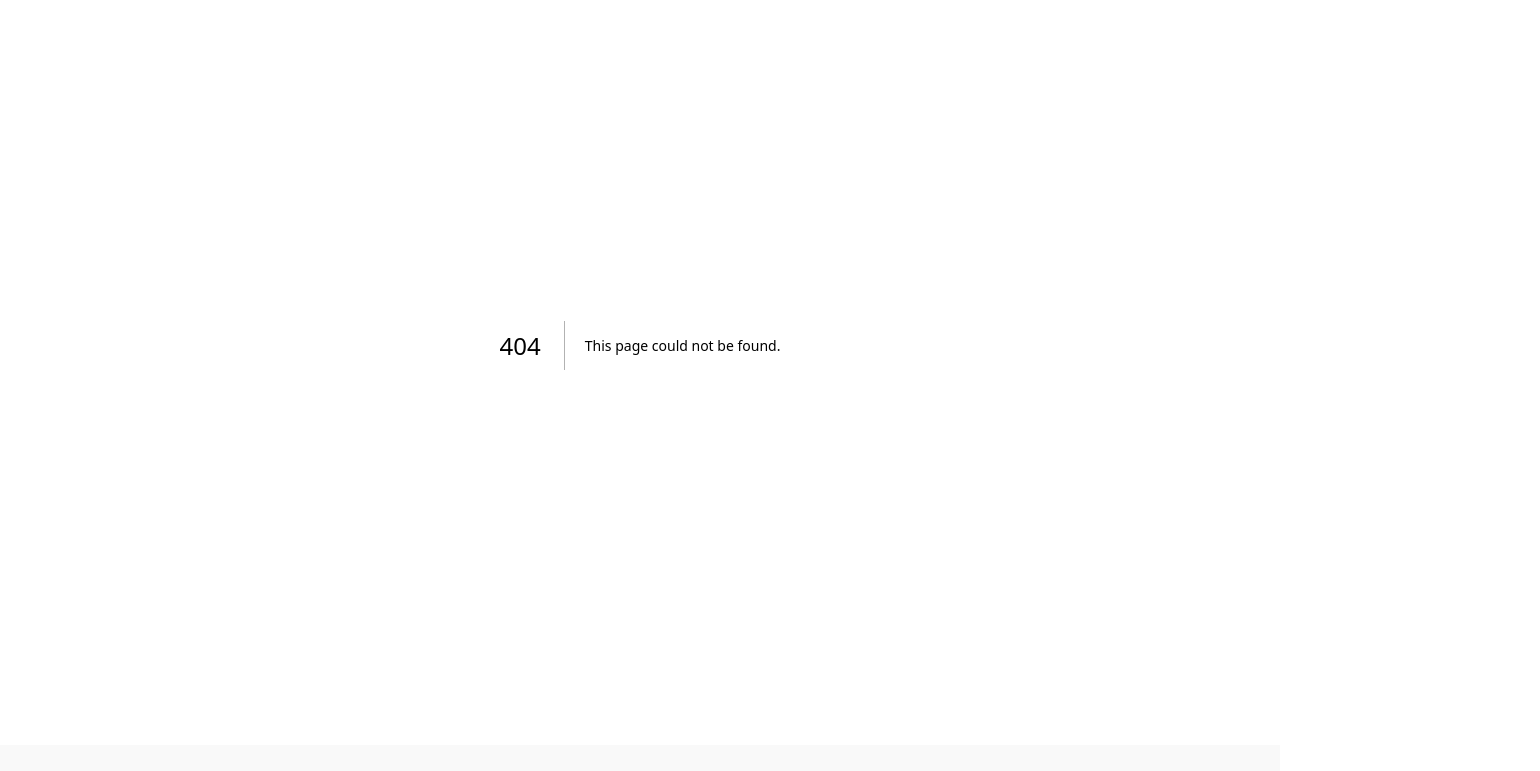
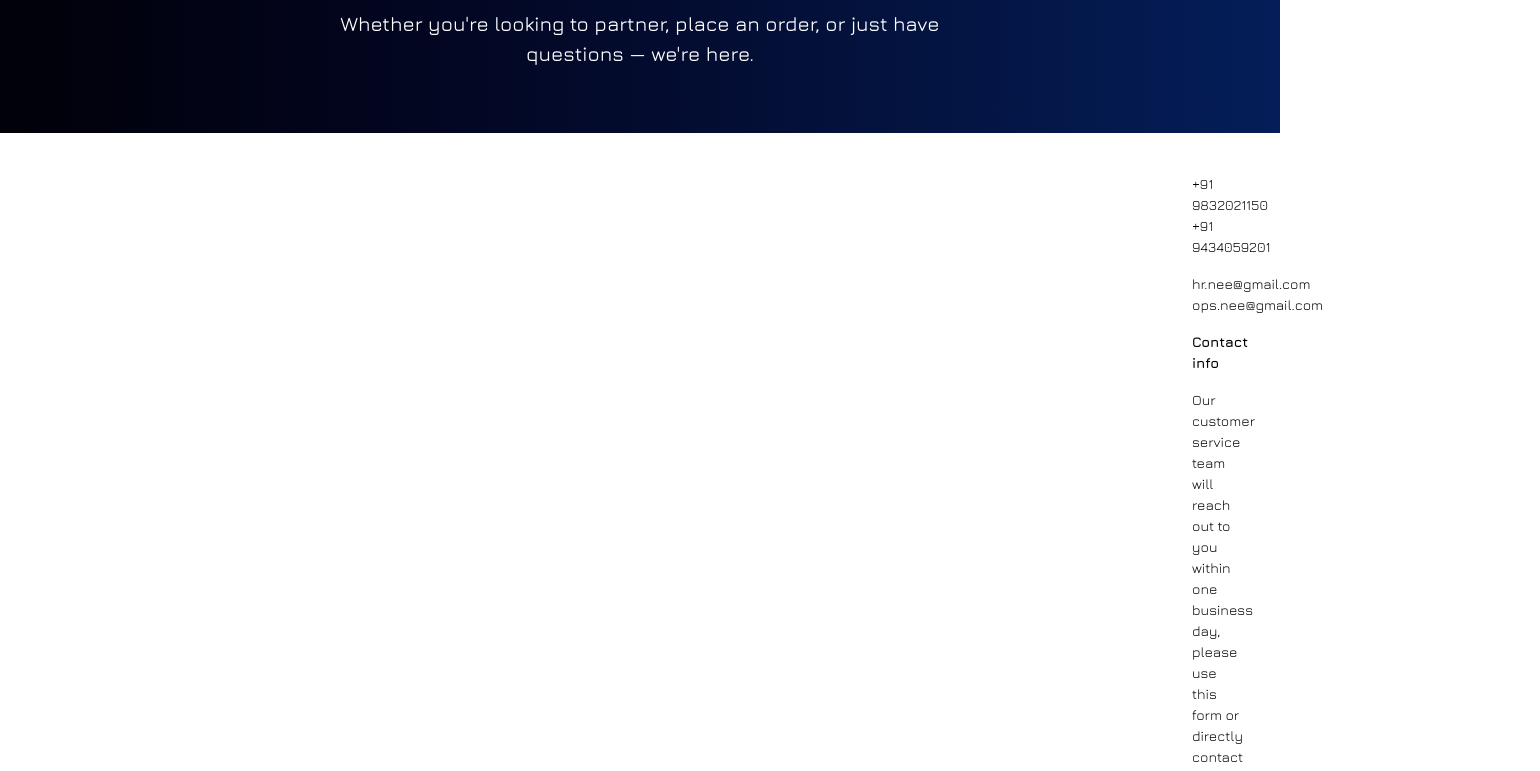
Before and after one commit to himanshuSri24/north-eastern-enterprise, a Next.js app: page /contact-us in a window 1280 px wide. Before the commit this address had no page. Shown: the part 400-1171 px from the top of the page, 1540 px wide, since content can reach past the window. Built offline with nearby package versions, Linux system fonts and the light colour scheme.

Commit message:
authorised brands done

```diff
--- /dev/null
+++ b/src/app/authorised-brands/page.tsx
@@ -0,0 +1,16 @@
+import React from "react";
+import Banner from "../../components/banner/Banner";
+import { BannerPage } from "../../components/banner/Banner";
+import WhyNEE from "../../components/whyNee/WhyNEE";
+import Logos, { Logosforab } from "@/components/partners/Logos";
+
+const page = () => {
+  return (
+    <div className="font-jura">
+      <Banner page={BannerPage.AUTHORISED_BRANDS} />
+      <Logosforab />
+    </div>
+  );
+};
+
+export default page;
--- /dev/null
+++ b/src/app/contact-us/page.tsx
@@ -0,0 +1,40 @@
+import React from "react";
+import Banner from "../../components/banner/Banner";
+import { BannerPage } from "../../components/banner/Banner";
+import Form from "@/components/contact/Form";
+
+const Page = () => {
+  return (
+    <div className="font-jura">
+      <Banner page={BannerPage.CONTACT_US} />
+
+      <div>
+        <div className="mb-6 text-left pl-298 pt-10 pr-10">
+          <div className="text-body-1">+91 9832021150</div>
+          <div className="text-body-1 mb-4">+91 9434059201</div>
+          <div className="text-body-1">hr.nee@gmail.com</div>
+          <div className="text-body-1 mb-4">ops.nee@gmail.com</div>
+          <div className="text-body-1 font-bold mb-4">Contact info</div>
+          <div className="text-body-1">
+            Our customer service team will reach out to you within one business
+            day, please use this form or directly contact us via email or phone.
+          </div>
+        </div>
+        <div className="pl-365 my-1">
+          <div className="text-[20px] font-bold">Contact Us</div>
+        </div>
+        <div className="text-[14px] mb-5 pl-350">
+          Please take a moment to fill out the form.
+        </div>
+      </div>
+
+      <div className="flex justify-end w-full pr-10 pb-10">
+        {" "}
+        {/* Added flex and justify-end */}
+        <Form />
+      </div>
+    </div>
+  );
+};
+
+export default Page;
```
